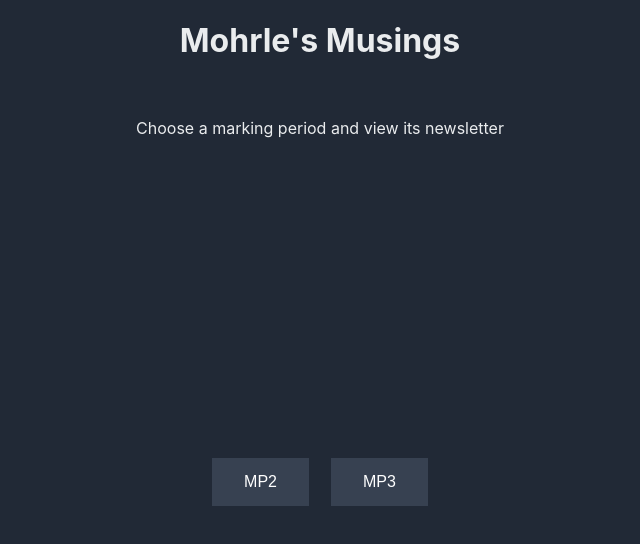
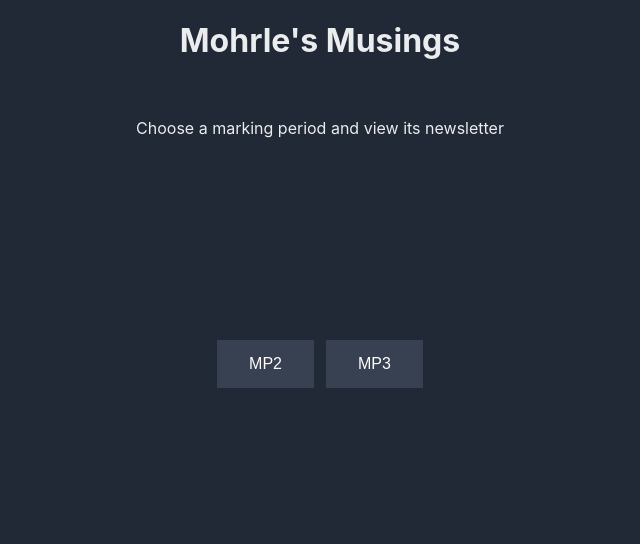
Before and after one commit to vpatel07/English-Newsletter-Landing-Page, a React (Create React App) app: page / in a window 1280 px wide. Shown: the top 544 px of the page, without its empty margins (320-960 px from the left). Built offline with nearby package versions, Linux system fonts and the light colour scheme.

Commit message:
chef gpt sucks

```diff
--- a/src/App.css
+++ b/src/App.css
@@ -61,5 +61,5 @@ button {
 }
 
 .App > div:last-child > button:first-child {
-  margin-right: 20px;
+  margin-right: 10px;
 }
--- a/src/App.js
+++ b/src/App.js
@@ -14,7 +14,7 @@ function App() {
       <div className='text'>
         <p>Choose a marking period and view its newsletter</p>
       </div>
-      <div className="buttons" style={{display: 'flex', justifyContent: 'center', alignItems: 'center', height: '100vh'}}>
+      <div className="buttons" style={{display: 'flex', justifyContent: 'center', alignItems: 'center', height: '50vh'}}>
         <button onClick={() => handleClick('https://english-newsletter-mp2.vercel.app')}>MP2</button>
         <button onClick={() => handleClick('https://english-newsletter-mp3.vercel.app')}>MP3</button>
       </div>
```
